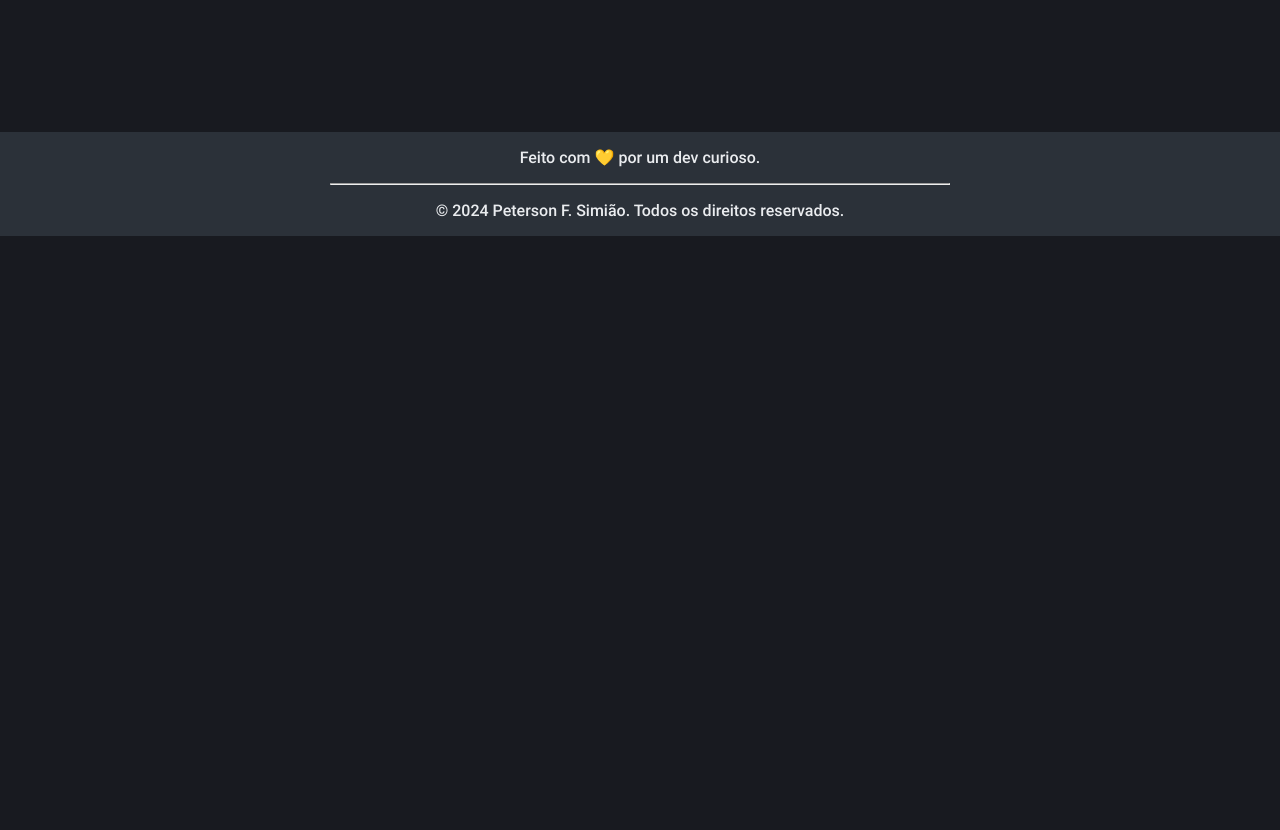
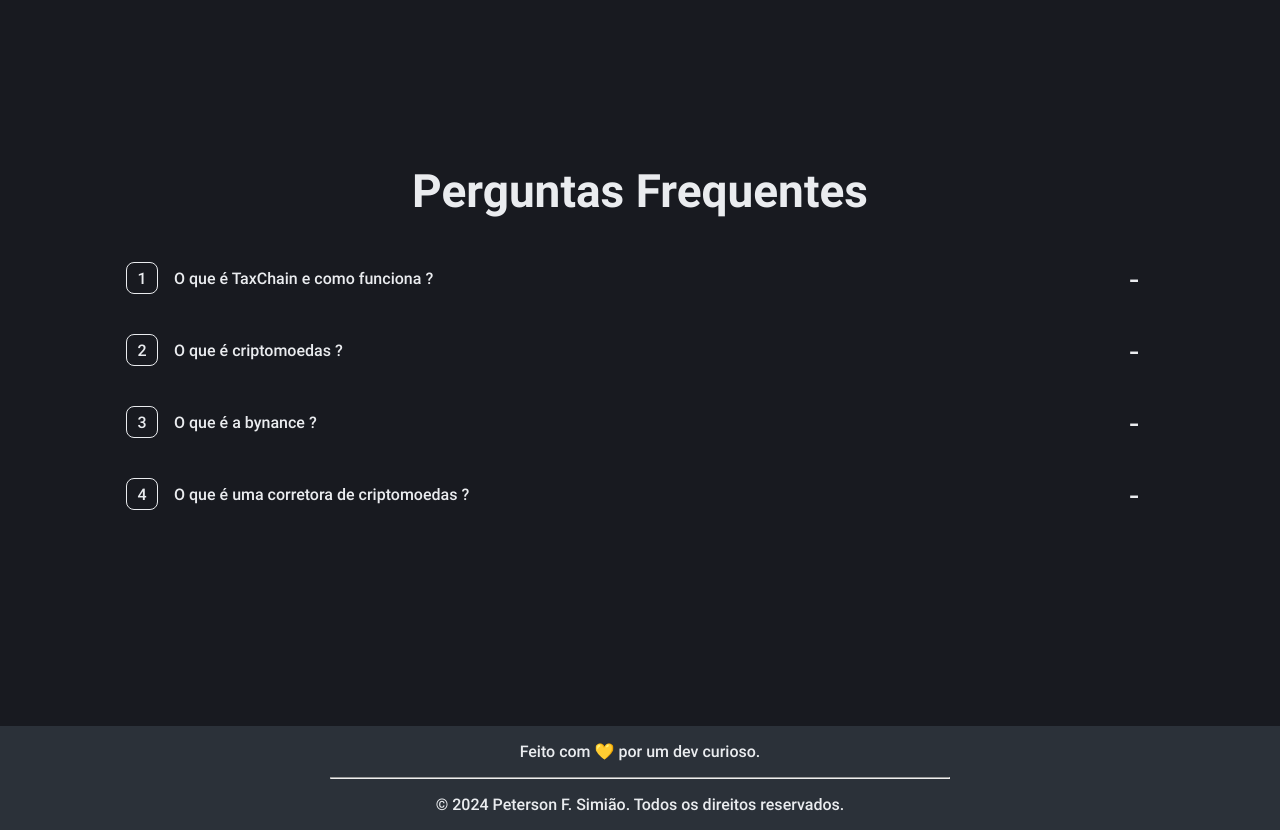
Before and after one commit to PetersonFonsec/TaxChain, a Next.js app: page / in a window 1280 px wide. Shown: the part 700-1530 px from the top of the page. Before the commit the page ends 936 px from the top, so only its background shows below. Built offline with nearby package versions, Linux system fonts and the light colour scheme.

Commit message:
feat: Criando section de perguntas frequentes

```diff
--- a/src/app/globals.css
+++ b/src/app/globals.css
@@ -35,6 +35,10 @@
   --space-4: 32px;
   --space-5: 40px;
   --space-6: 60px;
+  --space-7: 80px;
+  --space-8: 100px;
+  --space-9: 140px;
+  --space-10: 180px;
 
   --border-radius-1: 8px;
   --border-radius-2: 12px;
@@ -62,6 +66,7 @@
 html,
 body {
   max-width: 100vw;
+  min-height: 100vh;
   overflow-x: hidden;
 }
 
@@ -72,4 +77,6 @@ body {
   -webkit-font-smoothing: antialiased;
   -moz-osx-font-smoothing: grayscale;
   font-size: var(--font-size-md);
+  display: flex;
+  flex-direction: column;
 }
--- a/src/app/page.module.css
+++ b/src/app/page.module.css
@@ -1,24 +1,26 @@
-#page {
+.page {
   align-items: center;
   display: flex;
   flex-direction: column;
   justify-content: flex-start;
   margin: 0 auto;
-  padding: var(--space-2);
+  padding:  var(--space-4) var(--space-2);
   max-width: var(--grid);
   width: 100%;
   min-height: 100vh;
+  flex: 1;
 }
 
 @media screen and (min-width: 780px) {
-  #page {
+  .page {
     flex-direction: row;
     justify-content: space-between;
     min-height: 832px;
+    padding: var(--space-2);
   }
 }
 
-#page strong {
+.page strong {
   color: var( --contrast-color-2);
 }
 
@@ -119,6 +121,7 @@
   border: 1px solid var(--contrast-color-2);
   font-weight: var(--font-weight-medium);
   color: var( --font-color-primary);
+  width: 100%;
 }
 
 .button:hover {
@@ -133,8 +136,15 @@
 .footer {
   background-color: var(--background-color-ligth);
   color: var(--font-color-primary);
+  margin-top: var(--space-6);
   padding: var(--space-2);
   text-align: center;
+}
+
+@media screen and (min-width: 780px) {
+  .footer {
+    margin-top: var(--space-10);
+  }
 }
 
 .footer hr {
@@ -142,3 +152,87 @@
   width: 100%;
   max-width: 620px;
 }
+
+.about {
+  align-items: center;
+  display: flex;
+  flex-direction: column;
+  justify-content: flex-start;
+  padding:  var(--space-4) var(--space-2);
+  max-width: var(--grid);
+  width: 100%;
+  margin: 0 auto;
+  flex: 1;
+}
+
+@media screen and (min-width: 780px) {
+  .about {
+    justify-content: space-between;
+  }
+}
+
+.about .title {
+  display: block;
+  text-align: center;
+  width: 100%;
+}
+
+.aboutList {
+  display: flex;
+  flex-direction: column;
+  justify-content: flex-start;
+  list-style: none;
+  padding: 0;
+  width: 100%;
+}
+
+.aboutList li {
+  align-items: center;
+  color: var(--font-color-primary);
+  cursor: pointer;
+  display: flex;
+  font-weight: var(--font-weight-bold);
+  justify-content: flex-start;
+  position: relative;
+  width: 100%;
+}
+
+.aboutList li:not(:last-child) {
+  margin-bottom: var(--space-4);
+}
+
+.aboutListItem {
+  flex: 1;
+}
+
+.square {
+  align-items: center;
+  border: 1px solid var(--font-color-primary);
+  border-radius: var(--border-radius-1);
+  display: flex;
+  justify-content: center;
+  min-height: 32px;
+  min-width: 32px;
+  margin-right: var(--space-2);
+}
+
+.aboutListButton {
+  align-items: center;
+  border-radius: 100%;
+  border: none;
+  background-color: transparent;
+  cursor: pointer;
+  display: flex;
+  justify-content: center;
+  height: var(--space-5);
+  margin-left: var(--space-2);
+  position: relative;
+  transition: var(--transition);
+  width: var(--space-5);
+
+  &::after {
+    content: '-';
+    font-size: var(--font-size-lg);
+    color: var(--font-color-primary);
+  }
+}
--- a/src/app/page.tsx
+++ b/src/app/page.tsx
@@ -3,7 +3,8 @@ import styles from "./page.module.css";
 export default function Home() {
   return (
     <>
-      <main id={styles.page}>
+      <main >
+        <section className={styles.page}>
           <div className={styles.content}>
             <h1 className={styles.title}>
               <strong>Não Complica! </strong>
@@ -40,6 +41,53 @@ export default function Home() {
 
             <legend>Por enquanto funcionamos apenas com o formato de extrato da bynance.</legend>
           </form>
+        </section>
+
+        <section className={styles.about}>
+          <h2 className={styles.title}>Perguntas Frequentes</h2>
+
+          <ol className={styles.aboutList}>
+            <li>
+              <span className={styles.square}>1</span>
+
+              <span className={styles.aboutListItem}>
+                O que é TaxChain e como funciona ?
+              </span>
+
+              <button className={styles.aboutListButton} type="button"></button>
+            </li>
+
+            <li className={styles.aboutListItem}>
+              <span className={styles.square}>2</span>
+
+              <span className={styles.aboutListItem}>
+              O que é criptomoedas ?
+              </span>
+
+              <button className={styles.aboutListButton} type="button"></button>
+            </li>
+
+            <li className={styles.aboutListItem}>
+              <span className={styles.square}>3</span>
+
+              <span className={styles.aboutListItem}>
+                O que é a bynance ?
+              </span>
+
+              <button className={styles.aboutListButton} type="button"></button>
+            </li>
+
+            <li className={styles.aboutListItem}>
+              <span className={styles.square}>4</span>
+
+              <span className={styles.aboutListItem}>
+              O que é uma corretora de criptomoedas ?
+              </span>
+
+              <button className={styles.aboutListButton} type="button"></button>
+            </li>
+          </ol>
+        </section>
       </main>
 
       <footer className={styles.footer}>
```
Lines whose indentation alone changed are shown as unchanged.
